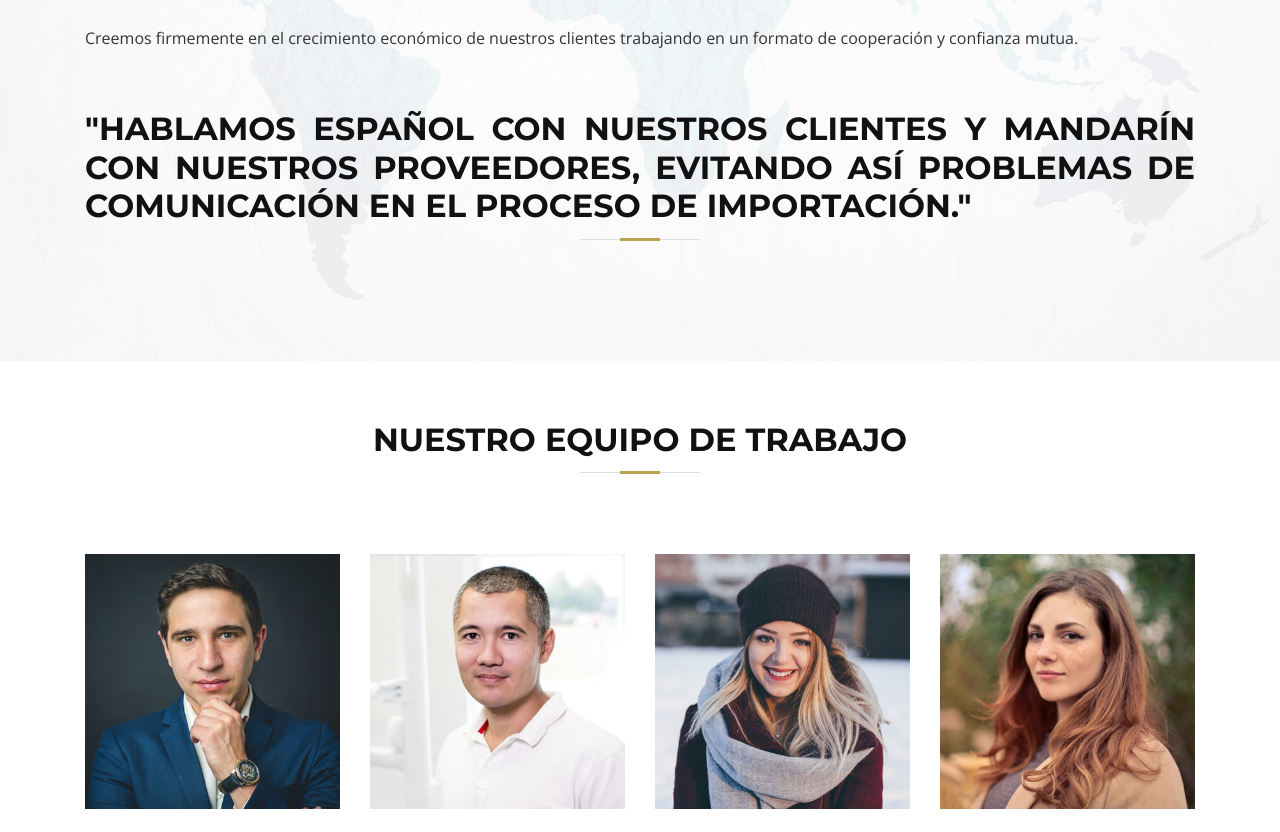
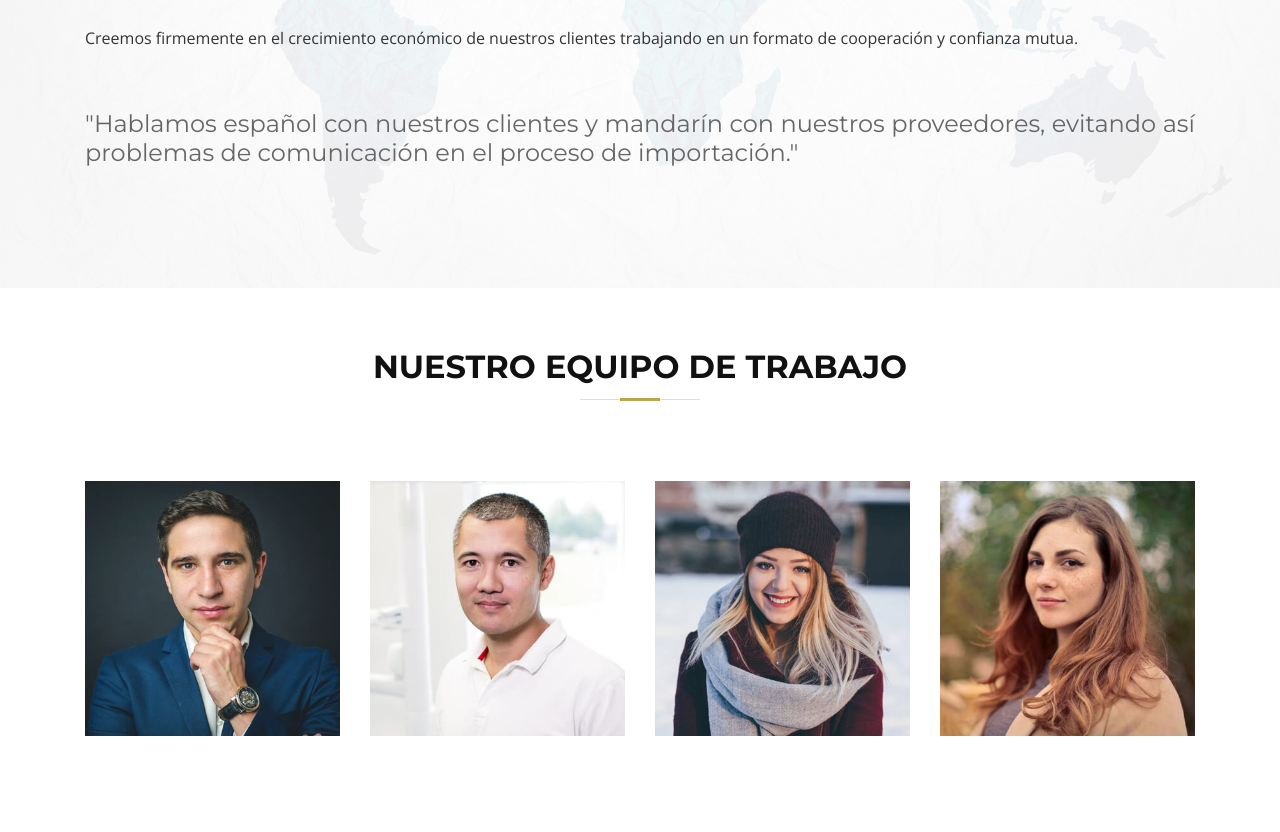
Before and after one commit to jlamcr/CIFOceanic, a plain HTML site: page index.html in a window 1280 px wide. Shown: the part 1255-2087 px from the top of the page. Drawn offline with nearby package versions, Linux system fonts and the light colour scheme; files whose address does not match are found by name.

Commit message:
Update index.html

```diff
--- a/index.html
+++ b/index.html
@@ -165,7 +165,7 @@
            <p class="text-justify">Contamos con recurso humano especializado en comercio internacional, con dominio absoluto del idioma mandarín. Hablamos español con nuestros clientes y mandarín con nuestros proveedores, lo que genera una red integral de comunicación más eficiente.</p>
            <p class="text-justify">La primera oficina de Oceanic se creó en la provincia de Zhejiang, en la conocida ciudad de Yiwu (mercado de commodities más grande del mundo) a finales del 2014. Al día de hoy CIF Oceanic cuenta con oficinas en dos ciudades más de China (Hangzhou y Hainan) y nuestra reciente apertura en el 2020 en San José Costa Rica.</p>
            <p class="text-justify">Creemos firmemente en el crecimiento económico de nuestros clientes trabajando en un formato de cooperación y confianza mutua.</p>
-           <h3 class="text-justify">"Hablamos español con nuestros clientes y mandarín con nuestros proveedores, evitando así problemas de comunicación en el proceso de importación."</h3>
+           <h4 class="text-justify">"Hablamos español con nuestros clientes y mandarín con nuestros proveedores, evitando así problemas de comunicación en el proceso de importación."</h4>
            <p></p>
          </header>
 
```
